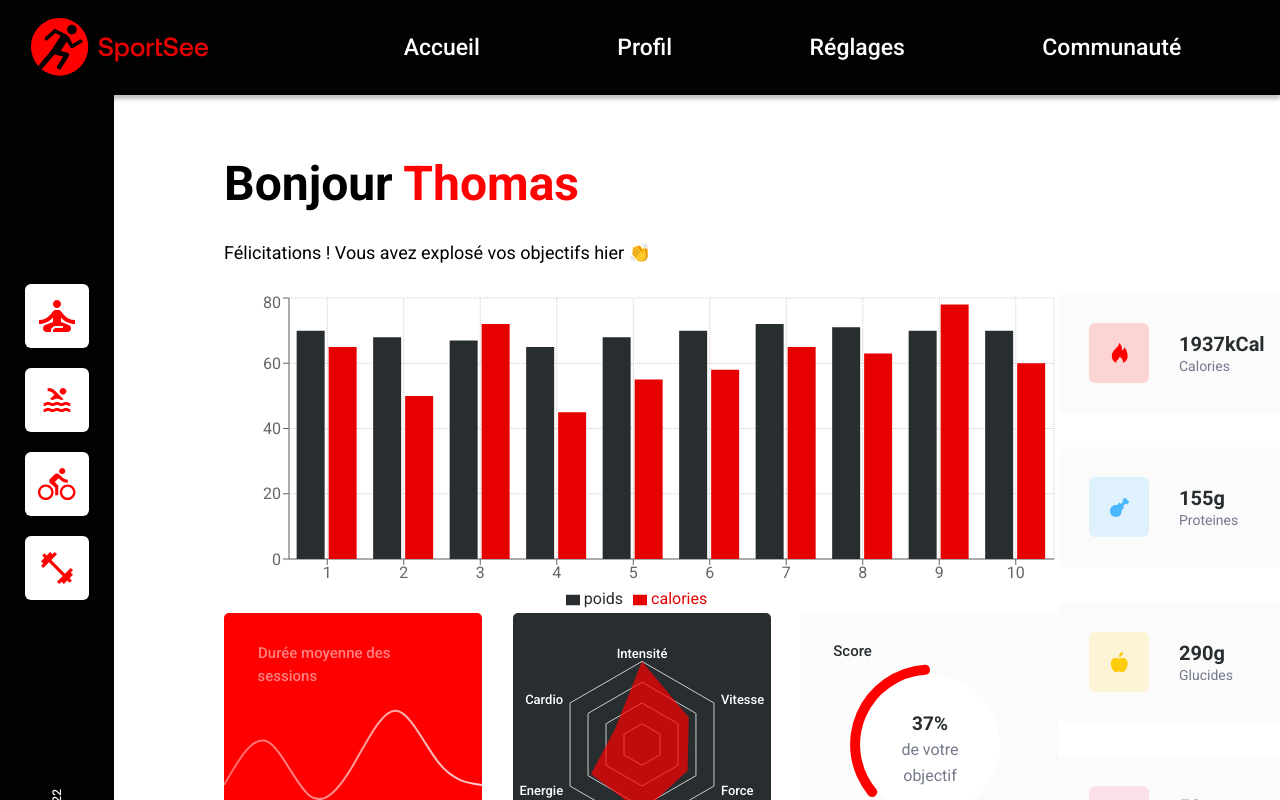
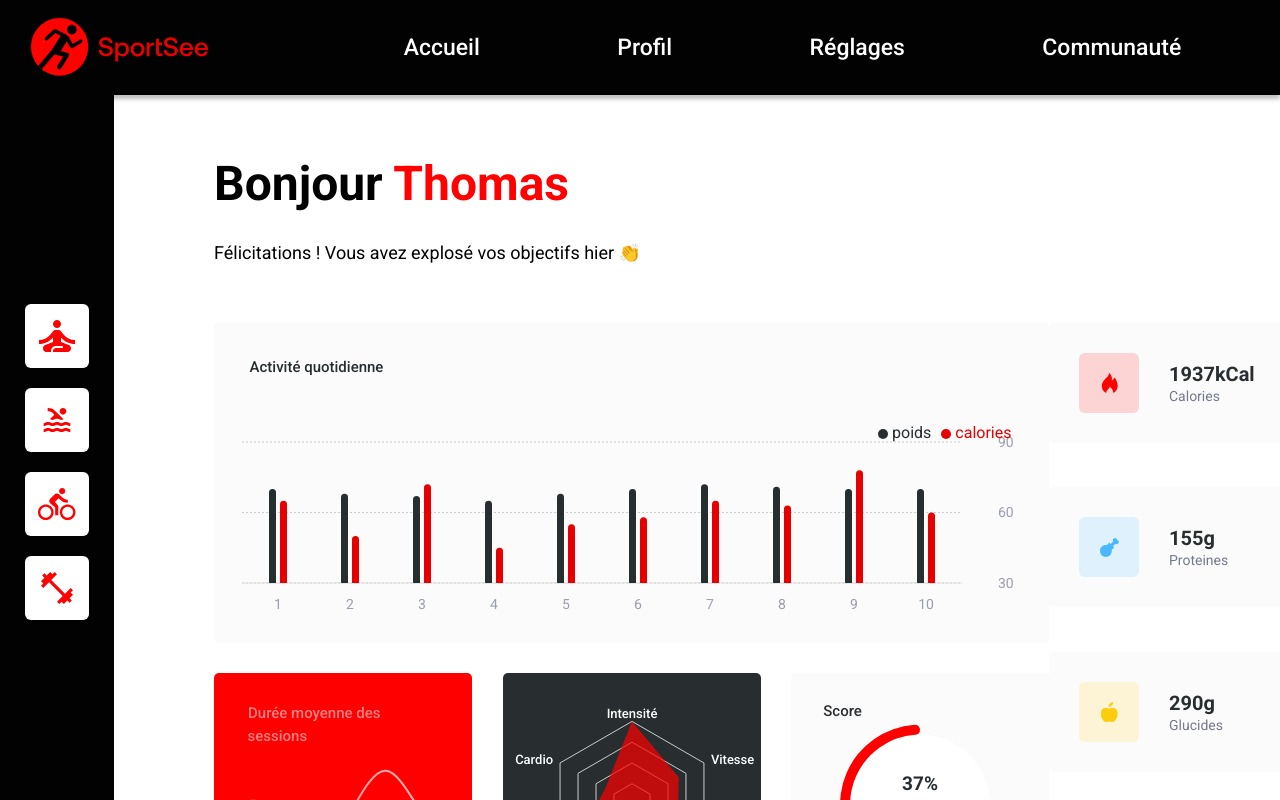
Before and after one commit to h-khribich/HamzaKhribich_12_11012022, a React (Create React App) app: page / in a window 1280 px wide. Shown: the top 800 px of the page. Built offline with nearby package versions, Linux system fonts and the light colour scheme.

Commit message:
DailyActivities chart tooltip & legend left to implement

```diff
--- a/src/components/DailyActivityGraph.js
+++ b/src/components/DailyActivityGraph.js
@@ -7,6 +7,7 @@ import {
   CartesianGrid,
   Tooltip,
   Legend,
+  ResponsiveContainer,
 } from "recharts";
 
 const data = [
@@ -64,15 +65,54 @@ const data = [
 
 const DailyActivityGraph = () => {
   return (
-    <div>
-      <BarChart width={835} height={320} data={data}>
-        <CartesianGrid strokeDasharray="1 1" />
-        <XAxis dataKey="day" />
-        <YAxis />
+    <div className="dailyActivityGraph">
+      <span className="dailyActivityGraph__label">Activité quotidienne</span>
+      <BarChart
+        width={780}
+        height={240}
+        data={data}
+        margin={{ top: 20, bottom: 30 }}
+      >
+        <CartesianGrid strokeDasharray="2 2" vertical={false} />
+        <XAxis
+          dataKey="day"
+          tickMargin={10}
+          tickLine={false}
+          stroke="#DEDEDE"
+          axisLine={true}
+          tick={{ fontSize: "14px", fill: "#9B9EAC" }}
+        />
+        <YAxis
+          orientation="right"
+          tickMargin={30}
+          tickCount={3}
+          axisLine={false}
+          tickLine={false}
+          type="number"
+          domain={["dataMin - 10", "auto"]}
+          tick={{ fontSize: "14px", fill: "#9B9EAC" }}
+        />
         <Tooltip />
-        <Legend />
-        <Bar dataKey="poids" fill="#282D30" />
-        <Bar dataKey="calories" fill="#E60000" />
+        <Legend
+          verticalAlign="top"
+          align="right"
+          iconSize={10}
+          chartHeight={30}
+        />
+        <Bar
+          dataKey="poids"
+          fill="#282D30"
+          barSize={7}
+          legendType="circle"
+          radius={[10, 10, 0, 0]}
+        />
+        <Bar
+          dataKey="calories"
+          fill="#E60000"
+          barSize={7}
+          legendType="circle"
+          radius={[10, 10, 0, 0]}
+        />
       </BarChart>
     </div>
   );
--- a/src/components/Dashboard.js
+++ b/src/components/Dashboard.js
@@ -1,13 +1,13 @@
 import React from "react";
 import Aside from "./Aside";
-import MainContentWrapper from "./MainContentWrapper";
+import MainContent from "./MainContent";
 
 const Dashboard = () => {
   // Not using a specific scss file for Dashboard as display flex is the only styling needed here
   return (
     <div style={{ display: "flex" }}>
       <Aside />
-      <MainContentWrapper />
+      <MainContent />
     </div>
   );
 };
--- a/src/components/MainContentWrapper.js
+++ b/src/components/MainContent.js
@@ -31,16 +31,16 @@ const MainContentWrapper = () => {
   const { userData, loading } = useFetch("/assets/DataMock.json");
 
   return (
-    <div className="mainContentWrapper">
+    <div className="mainContent__wrapper">
       {loading ? (
         <div>Loading...</div>
       ) : (
         <div>
           <UserHeading name={userData.information.firstName} />
-          <div style={{ display: "flex" }}>
-            <div className="graphs__wrapper">
+          <div className="mainContent__graphs">
+            <div className="mainGraphs__wrapper">
               <DailyActivityGraph />
-              <div className="graphs__smaller-group">
+              <div className="mainGraphs__smaller-group">
                 <SessionAvgGraph />
                 <PerformanceGraph />
                 <ObjectiveGraph />
--- a/src/style/components/_graphs.scss
+++ b/src/style/components/_graphs.scss
@@ -38,7 +38,34 @@
   }
 }
 
-.graphs {
+// DAILY ACTIVITY GRAPH
+.dailyActivityGraph {
+  display: flex;
+  justify-content: center;
+  align-items: flex-end;
+  background-color: #fbfbfb;
+  border-radius: 5px;
+  width: 835px;
+  height: 320px;
+
+  &__label {
+    font-size: 15px;
+    font-weight: 500;
+    position: absolute;
+    margin-top: 35px;
+    margin-right: 630px;
+    align-self: flex-start;
+    color: #282d30;
+  }
+}
+
+.mainGraphs {
+  &__wrapper {
+    display: flex;
+    flex-direction: column;
+    row-gap: 30px;
+  }
+
   &__smaller-group {
     display: flex;
     justify-content: space-between;
--- /dev/null
+++ b/src/style/components/_mainContent.scss
@@ -0,0 +1,14 @@
+.mainContent {
+  &__wrapper {
+    display: flex;
+    flex-direction: column;
+    width: 100%;
+    padding: 60px 100px 90px;
+  }
+
+  &__graphs {
+    margin-top: 60px;
+    display: flex;
+    justify-content: space-between;
+  }
+}
--- a/src/style/components/_mainContentWrapper.scss
+++ /dev/null
@@ -1,7 +0,0 @@
-.mainContentWrapper {
-  display: flex;
-  flex-direction: column;
-  flex-wrap: wrap;
-  width: 100%;
-  padding: 60px 110px 110px;
-}
--- a/src/style/index.scss
+++ b/src/style/index.scss
@@ -2,7 +2,7 @@
 @import "./components/header";
 @import "./components/aside";
 @import "./components/squareIcns";
-@import "./components/mainContentWrapper";
+@import "./components/mainContent";
 @import "./components/userHeading";
 @import "./components/keyData";
 @import "./components/graphs";
```
